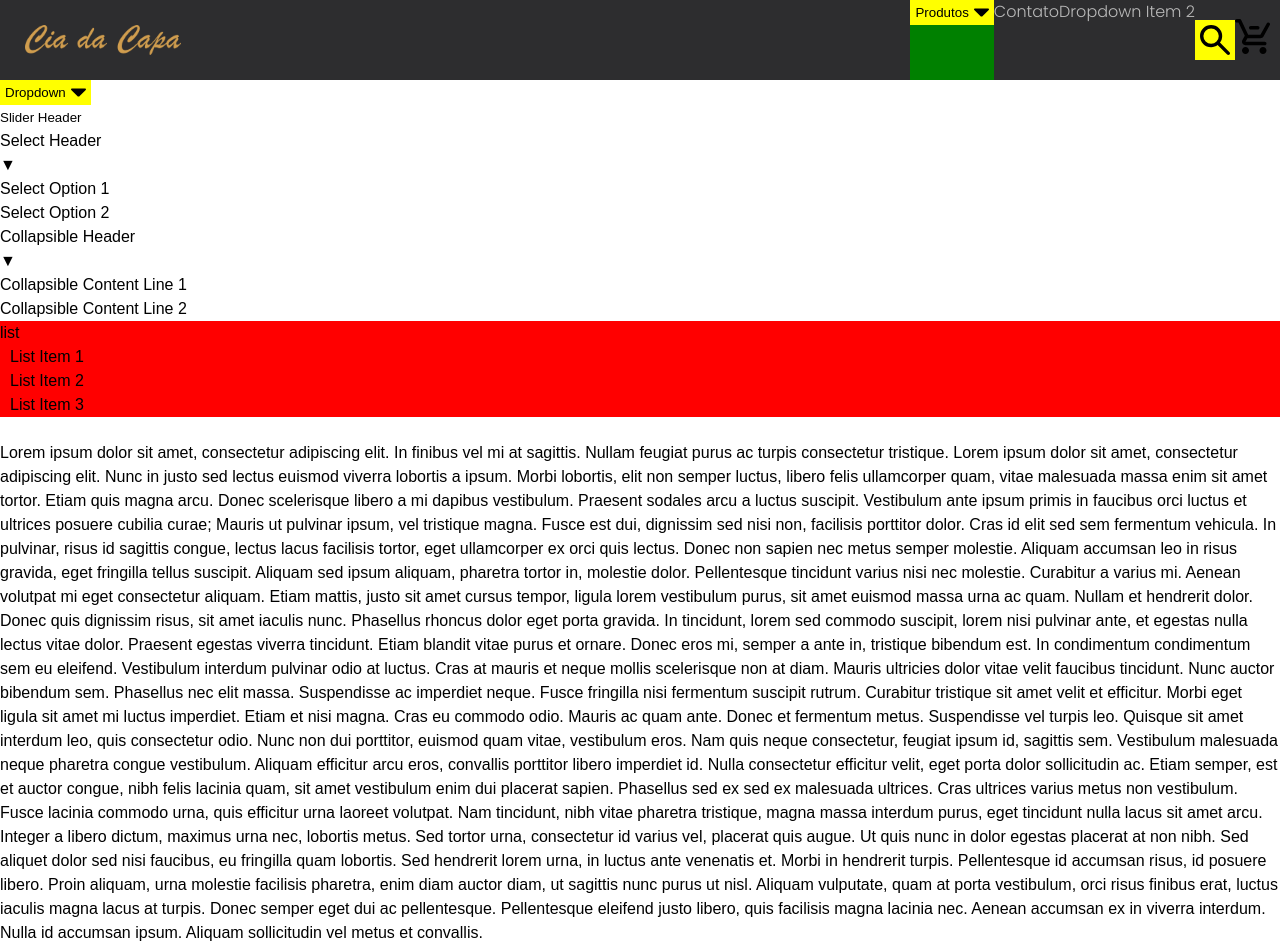
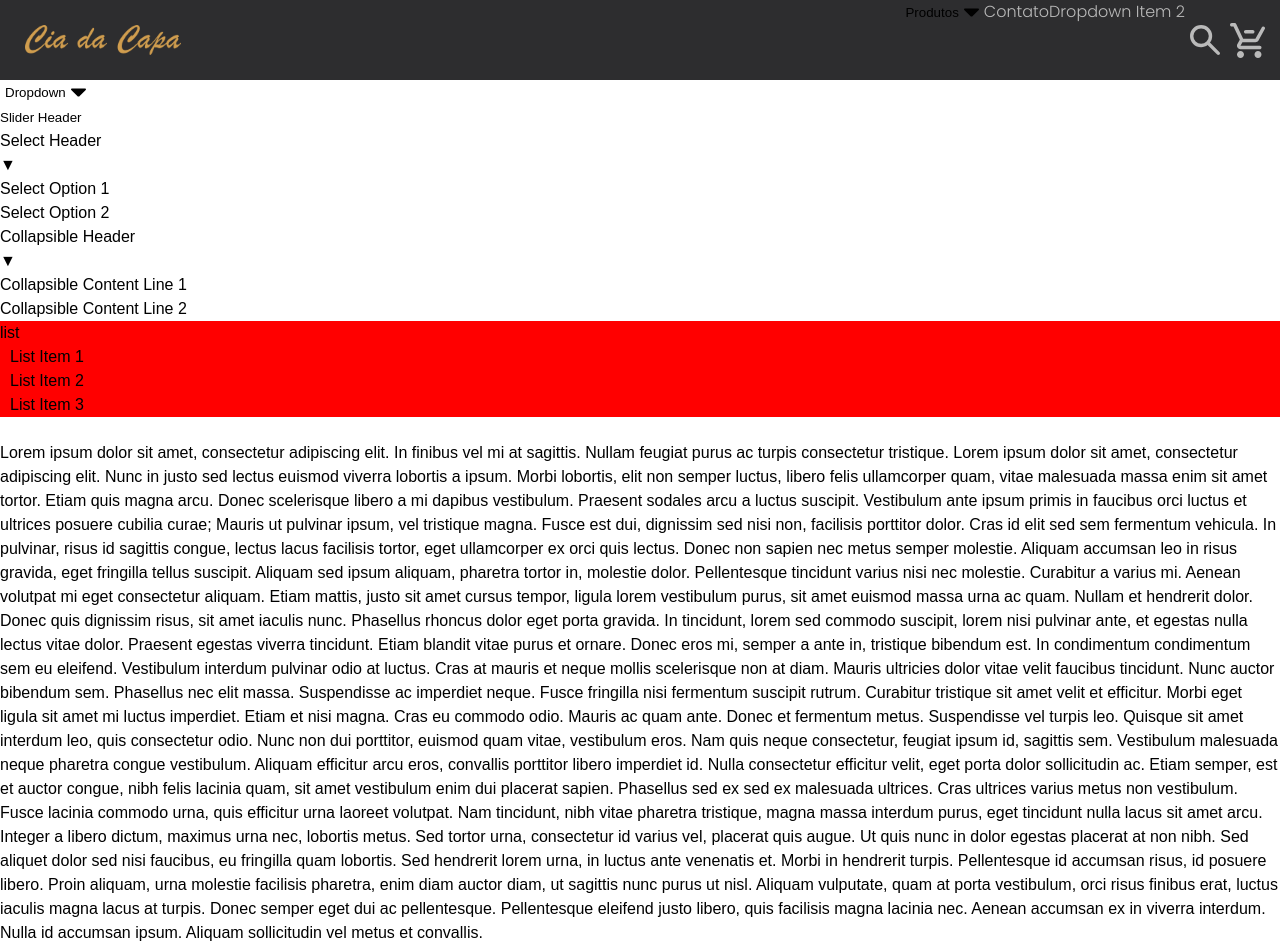
Before and after one commit to MichelArendt/Cia-da-Capa, a React app in the folder frontend/: page / in a window 1280 px wide. Built offline with nearby package versions, Linux system fonts and the light colour scheme.

Commit message:
Readded basic styles to header and components used on it

```diff
--- a/frontend/src/components/shared/Header.jsx
+++ b/frontend/src/components/shared/Header.jsx
@@ -58,6 +58,7 @@ const Header = ({
 					{(!isManageRoute || isAuthenticated) && (
 						isWebsiteMobile ?
 							<Slider
+								headerClassName='nav__button'
 								mobileContentTitle='Menu Cia da Capa' slideInFromDirection='left'
 							>
 								<Svg type="menu" sizes={[35,35]} />
--- a/frontend/src/components/shared/smart_content/Dropdown.jsx
+++ b/frontend/src/components/shared/smart_content/Dropdown.jsx
@@ -45,7 +45,7 @@ const Dropdown = ({
   return (
     <SmartContentProvider contentType={SmartContentType.Dropdown}>
       <div className={`dropdown ${className}`} onClick={clickHandler}>
-        <button className="dropdown__button">
+        <button className={`dropdown__button ${headerClassName}`}>
           {headerChild} {hideArrow ? '' : <Svg type='arrow_drop_down' sizes={[15,15]} />}
         </button>
         <div
--- a/frontend/src/components/shared/smart_content/Slider.jsx
+++ b/frontend/src/components/shared/smart_content/Slider.jsx
@@ -43,7 +43,7 @@ const Slider = ({
   return (
     <SmartContentProvider contentType={SmartContentType.Slider}>
       <div className={`slider ${className}`} onClick={clickHandler}>
-        <button className="slider__button">
+        <button className={`slider__button ${headerClassName}`}>
           {headerChild}
         </button>
         <div className={`${sliderContentClasses} ${contentClassName}`}>
--- a/frontend/src/layouts/Main.jsx
+++ b/frontend/src/layouts/Main.jsx
@@ -108,11 +108,18 @@ function Main() {
 
         navPermanentButtons={
           <>
-            <Dropdown hideArrow={true} mobileContentTitle='Digite seu termo de busca:'>
+            <Dropdown
+              headerClassName='nav__button'
+              hideArrow={true}
+              mobileContentTitle='Digite seu termo de busca:'
+            >
               <Svg type="search" sizes={[30,30]} />
               <input type='text' />
             </Dropdown>
-            <Slider mobileContentTitle='Carrinho de orçamento'>
+            <Slider
+              headerClassName='nav__button'
+              mobileContentTitle='Carrinho de orçamento'
+            >
               <Svg type="remove_shopping_cart" sizes={[35,35]} />
               <span>lista</span>
             </Slider>
--- a/frontend/src/styles/shared/_interactive_elements.scss
+++ b/frontend/src/styles/shared/_interactive_elements.scss
@@ -48,10 +48,8 @@
 .dropdown {
   display: inline-block;
   position: relative;
-  background: green;
 }
 .dropdown__button {
-  background: yellow;
   display: flex;
   align-items: center;
   gap: 5px;
@@ -115,6 +113,10 @@
 // -----------------------
 // Slider
 // -----------------------
+
+// .slider {
+//   display: inline-block;
+// }
 .slider__content {
   position: fixed;
   width: 100vw;
--- a/frontend/src/styles/shared/header.scss
+++ b/frontend/src/styles/shared/header.scss
@@ -18,11 +18,14 @@
   color: $color-secondary-2;
   height: 80px;
   padding: 0 10px;
+
+  > * {
+    height: 100%;
+  }
 }
 
 .website__nav {
   @extend .flex;
-  height: 100%;
 }
 
 .website__menu {
@@ -44,6 +47,18 @@
 @media (min-width: $breakpoint--desktop) {
   .header__logo {
     order: -1; // Move logo to the start of the header
+  }
+}
+
+.nav__button {
+  @extend .flex;
+  @extend .flex--row--center;
+  height: 100%;
+  padding: 5px;
+  color: $color-secondary-2;
+
+  svg {
+    fill: $color-secondary-2;
   }
 }
 
```
